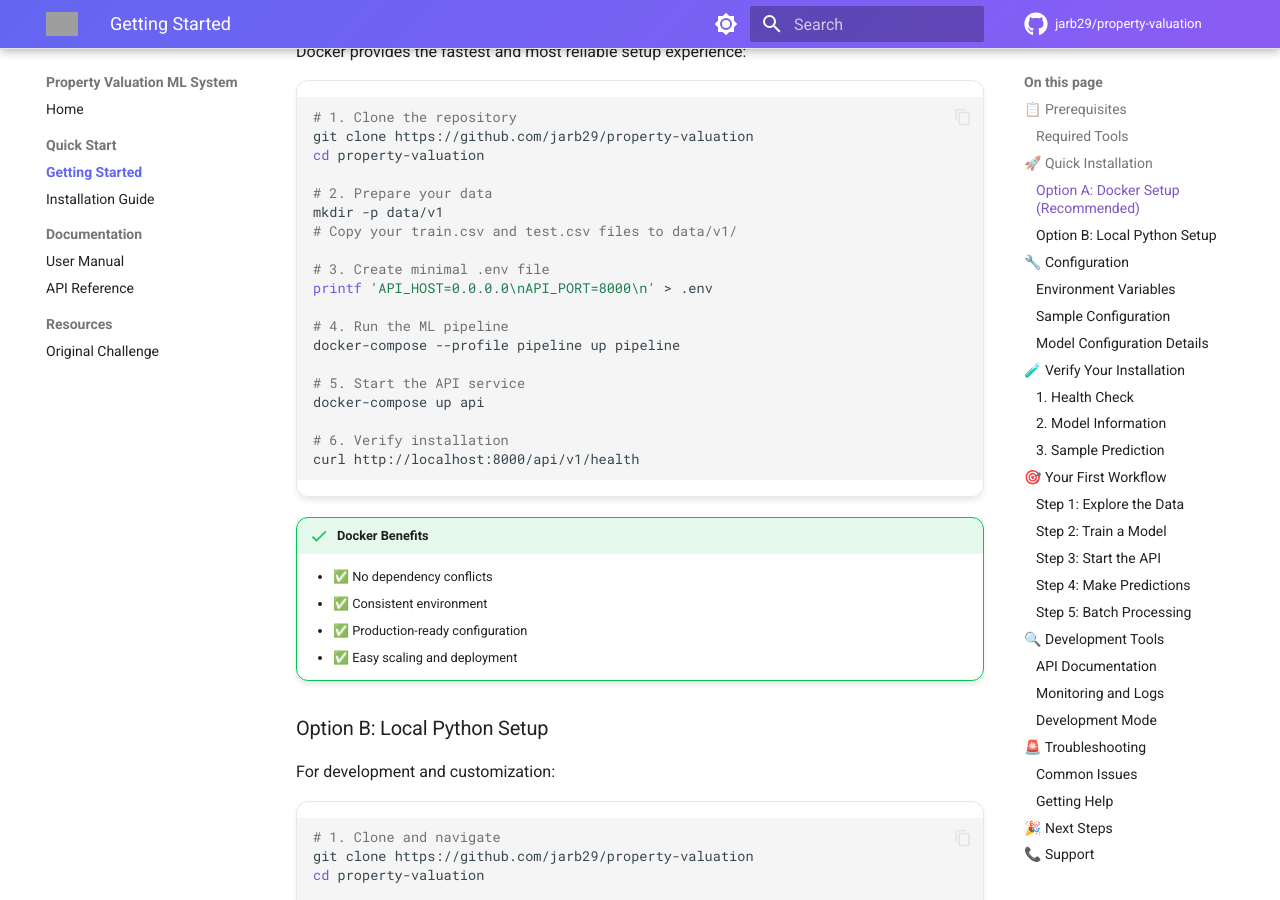
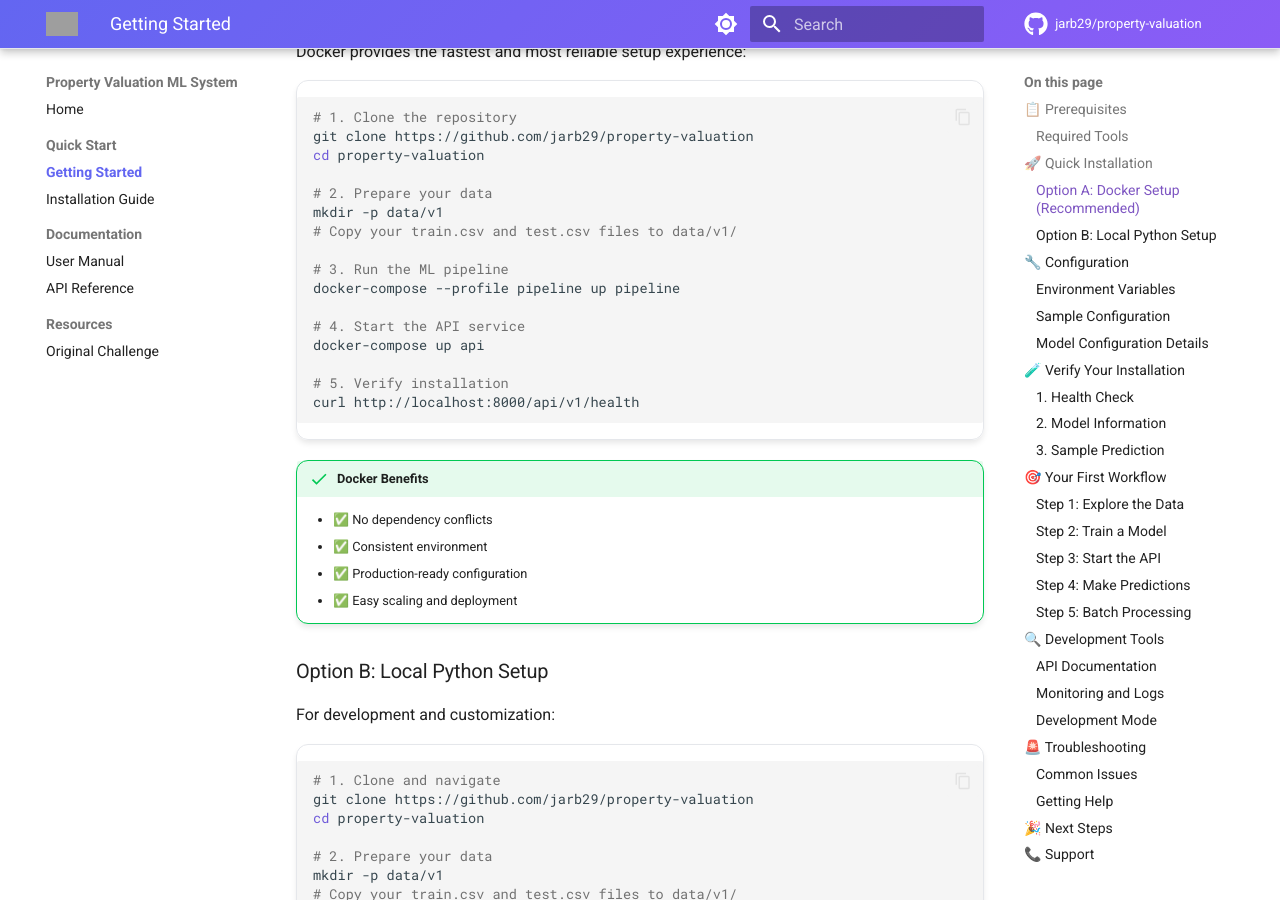
Before and after one commit to jarb29/property-valuation, an MkDocs documentation site: the page built from docs/getting-started.md, in a window 1280 px wide and 900 px high, scrolled down 1001 px. Built offline with MkDocs 1.6.1 and Material for MkDocs 9.7.7, drawn with Linux system fonts in a browser that asks for light colours; comment, search, counter and statistics services are not loaded; grey boxes are pictures that could not be loaded.

````diff
--- a/docs/getting-started.md
+++ b/docs/getting-started.md
@@ -45,16 +45,13 @@ cd property-valuation
 mkdir -p data/v1
 # Copy your train.csv and test.csv files to data/v1/
 
-# 3. Create minimal .env file
-printf 'API_HOST=0.0.0.0\nAPI_PORT=8000\n' > .env
-
-# 4. Run the ML pipeline
+# 3. Run the ML pipeline
 docker-compose --profile pipeline up pipeline
 
-# 5. Start the API service
+# 4. Start the API service
 docker-compose up api
 
-# 6. Verify installation
+# 5. Verify installation
 curl http://localhost:8000/api/v1/health
 ```
 
````
